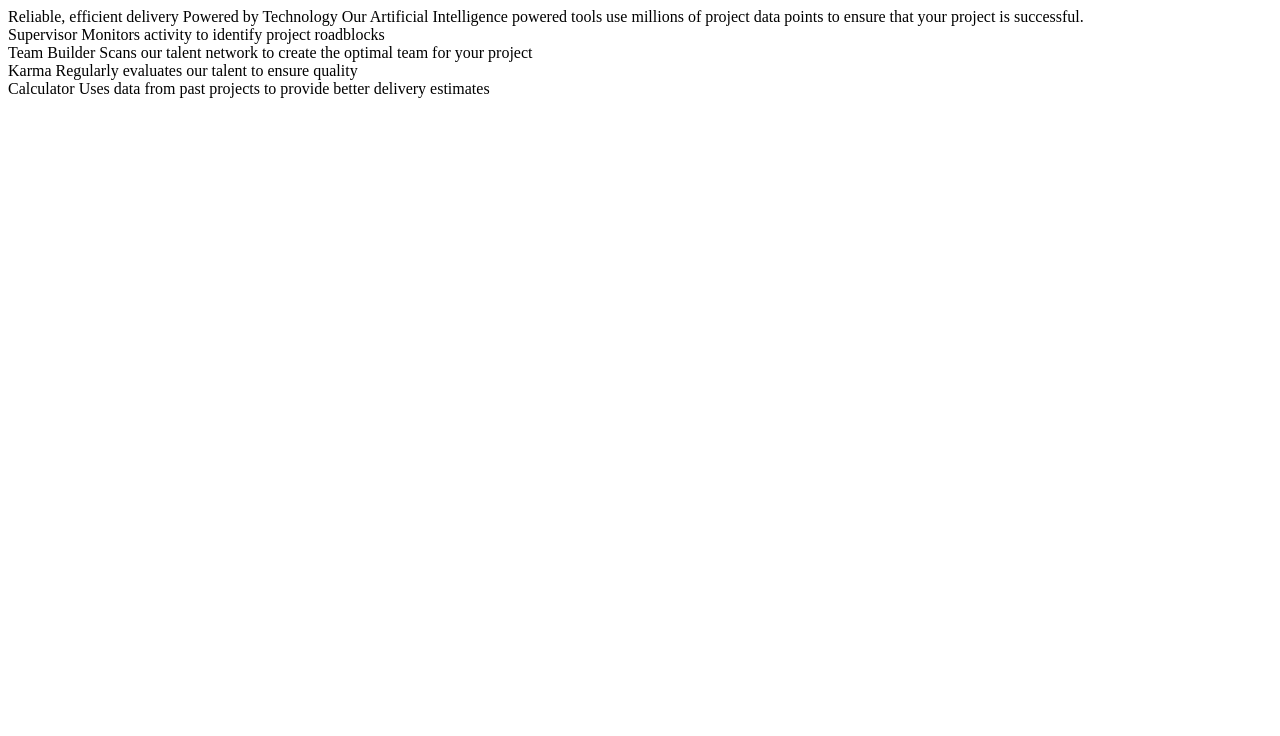
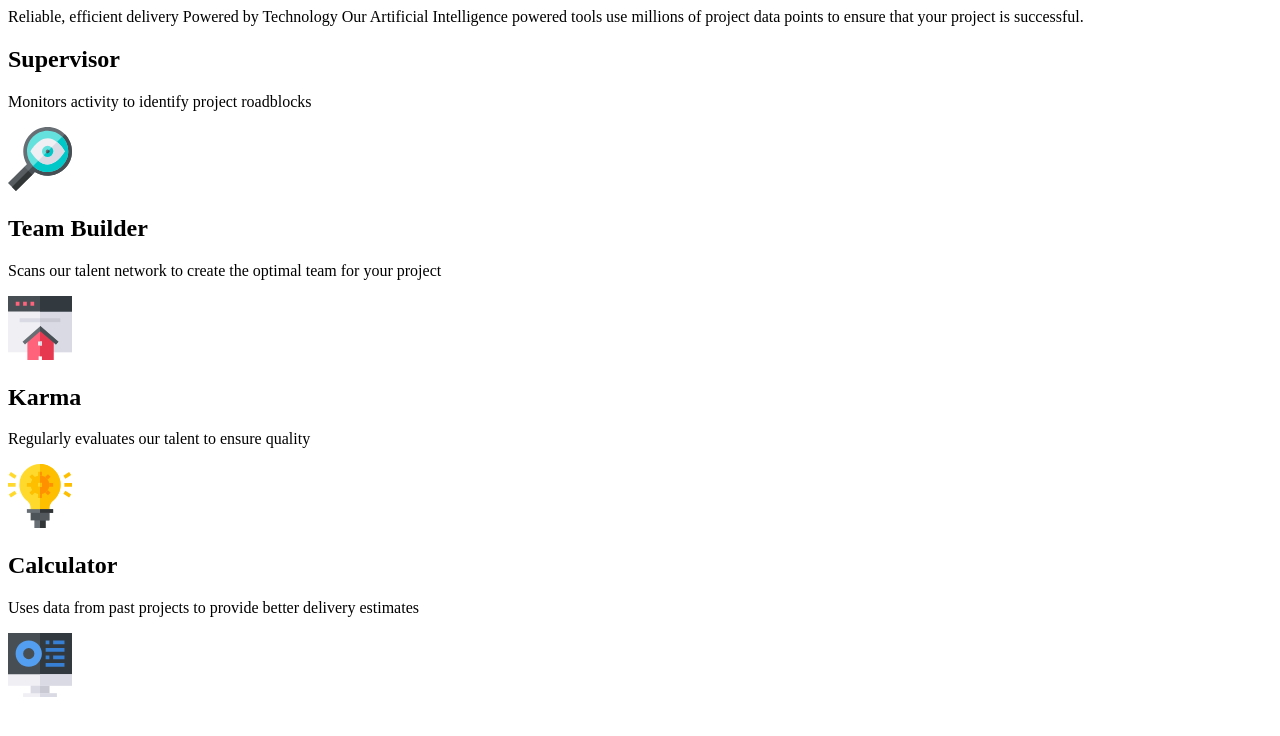
Before and after one commit to muhd09afiq/Frontend-Mentor-Challenges, a plain HTML site: page index.html in a window 1280 px wide. Drawn offline with Linux system fonts and the light colour scheme.

Commit message:
add and sort all cards content
header, paragraph and images

```diff
--- a/index.html
+++ b/index.html
@@ -25,22 +25,32 @@
     <div class="wrapper">
       <div class="col">
         <div class="card">
-          Supervisor Monitors activity to identify project roadblocks
+          <h2>Supervisor</h2>
+          <p>Monitors activity to identify project roadblocks</p>
+          <img src="images/icon-supervisor.svg" alt="" />
         </div>
       </div>
       <div class="col">
         <div class="card">
-          Team Builder Scans our talent network to create the optimal team for
-          your project
+          <h2>Team Builder</h2>
+          <p>
+            Scans our talent network to create the optimal team for your project
+          </p>
+          <img src="images/icon-team-builder.svg" alt="" />
         </div>
         <div class="card">
-          Karma Regularly evaluates our talent to ensure quality
+          <h2>Karma</h2>
+          <p>Regularly evaluates our talent to ensure quality</p>
+          <img src="images/icon-karma.svg" alt="" />
         </div>
       </div>
       <div class="col">
         <div class="card">
-          Calculator Uses data from past projects to provide better delivery
-          estimates
+          <h2>Calculator</h2>
+          <p>
+            Uses data from past projects to provide better delivery estimates
+          </p>
+          <img src="images/icon-calculator.svg" alt="" />
         </div>
       </div>
     </div>
```
